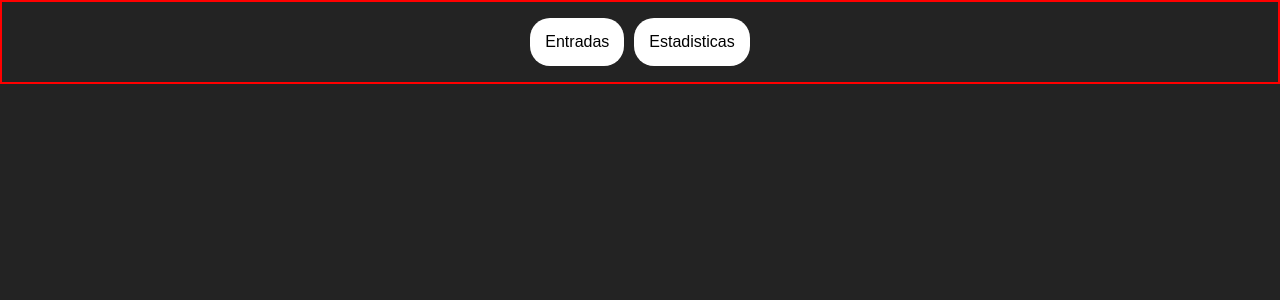
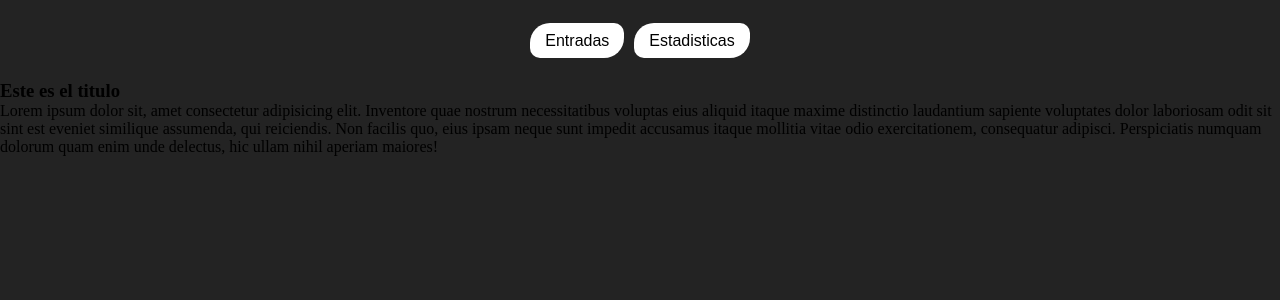
Before and after one commit to alejoevilches/balance, a React (Vite) app: page / in a window 1280 px wide. Shown: the top 300 px of the page. Built offline with nearby package versions, Linux system fonts and the light colour scheme.

Commit message:
add navbar

```diff
--- a/index.html
+++ b/index.html
@@ -1,5 +1,5 @@
 <!doctype html>
-<html lang="en">
+<html lang="es">
   <head>
     <meta charset="UTF-8" />
     <link rel="icon" type="image/svg+xml" href="/vite.svg" />
--- a/src/App.css
+++ b/src/App.css
@@ -3,4 +3,5 @@
 main{
   height:100vh;
   background-color: var(--background-color);
+  font-family:var(--main-font)
 }
--- a/src/App.tsx
+++ b/src/App.tsx
@@ -1,10 +1,12 @@
 import './App.css'
 import { Navbar } from './components/Navbar'
+import { Notes } from './components/Notes'
 
 function App() {
   return (
     <main>
       <Navbar />
+      <Notes />
     </main>
   )
 }
--- /dev/null
+++ b/src/components/Card.tsx
@@ -0,0 +1,15 @@
+import "./Card.css"
+
+export function Card(){
+  return (
+    <article>
+      <h3>Este es el titulo</h3>
+      <p>Lorem ipsum dolor sit, amet consectetur adipisicing elit. Inventore quae nostrum necessitatibus voluptas eius aliquid itaque maxime distinctio laudantium sapiente voluptates dolor laboriosam odit sit sint est eveniet similique assumenda, qui reiciendis. Non facilis quo, eius ipsam neque sunt impedit accusamus itaque mollitia vitae odio exercitationem, consequatur adipisci. Perspiciatis numquam dolorum quam enim unde delectus, hic ullam nihil aperiam maiores!</p>
+      <section className="tags-container">
+        <div className="angry-tag"></div>
+        <div className="happy-tag"></div>
+        <div className="worried-tag"></div>
+      </section>
+    </article>
+  )
+}
--- a/src/components/Navbar.css
+++ b/src/components/Navbar.css
@@ -1,6 +1,5 @@
 section{
   height:10vh;
-  border: 2px solid red;
   display:flex;
   align-items: center;
   justify-content: center;
@@ -8,14 +7,16 @@ section{
 }
 
 button{
-  background-color: white;
+  background-color: rgb(255, 255, 255);
   border:none;
   padding:15px;
-  border-radius: 20px;
+  border-radius: 20px 10px;
   font-size: 1em;
+  font-weight: 100;
+  line-height: 5px;
+  transition: .4s all;
 }
 
 button:hover{
   background-color:red;
-  transition: .4s all;
 }
--- /dev/null
+++ b/src/components/Notes.tsx
@@ -0,0 +1,7 @@
+import { Card } from "./Card"
+
+export function Notes(){
+  return (
+    <Card />
+  )
+}
--- a/src/index.css
+++ b/src/index.css
@@ -3,6 +3,12 @@
   margin:0
 }
 
+@font-face {
+  font-family: "Nunito";
+  src: url(/public/nunito-extralight.ttf);
+}
+
 :root{
   --background-color:#232323;
+  --main-font:"Times New Roman"
 }
```
Also changed, not shown: public/nunito-extralight.ttf (added), src/components/Card.css (added), src/components/Notes.css (added).
